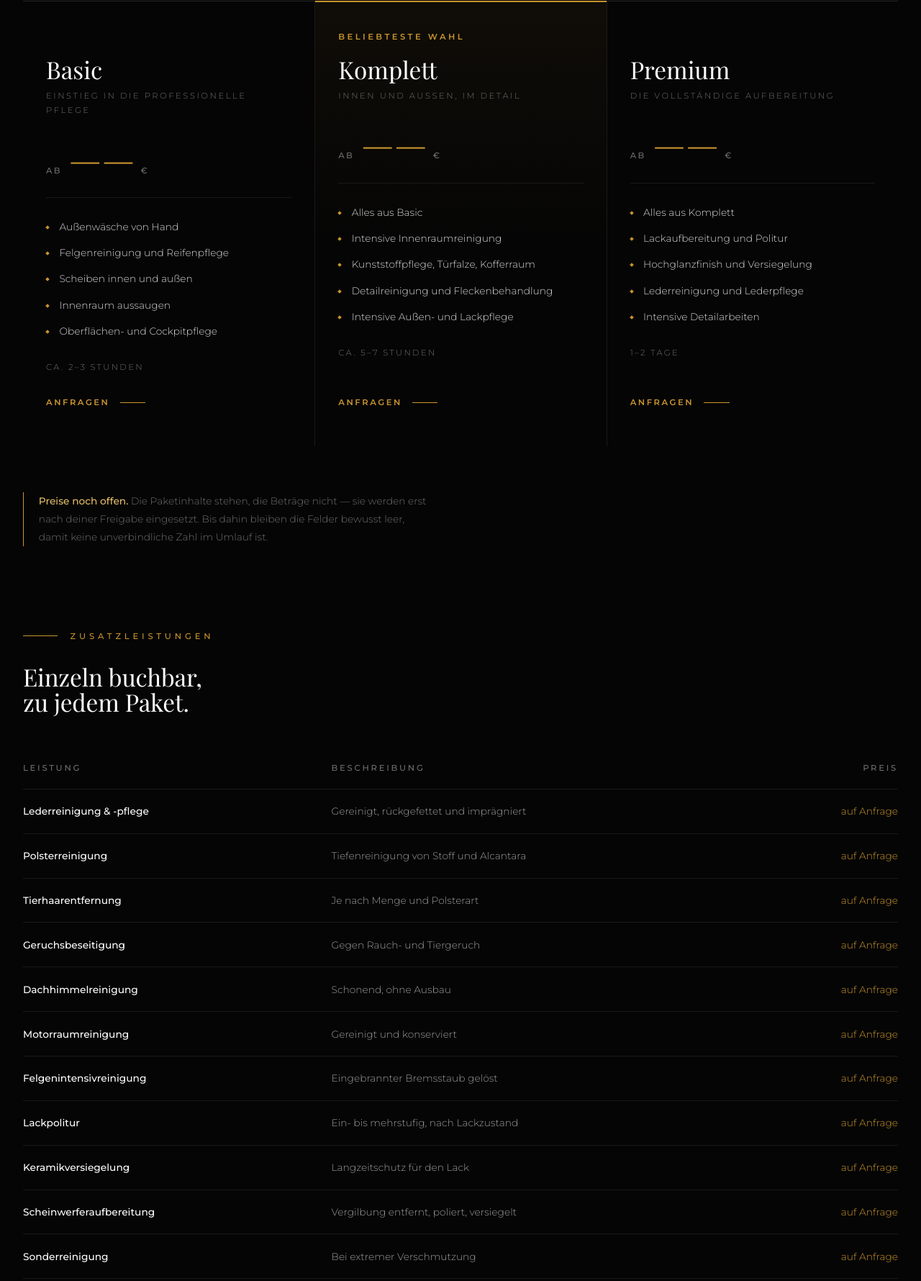
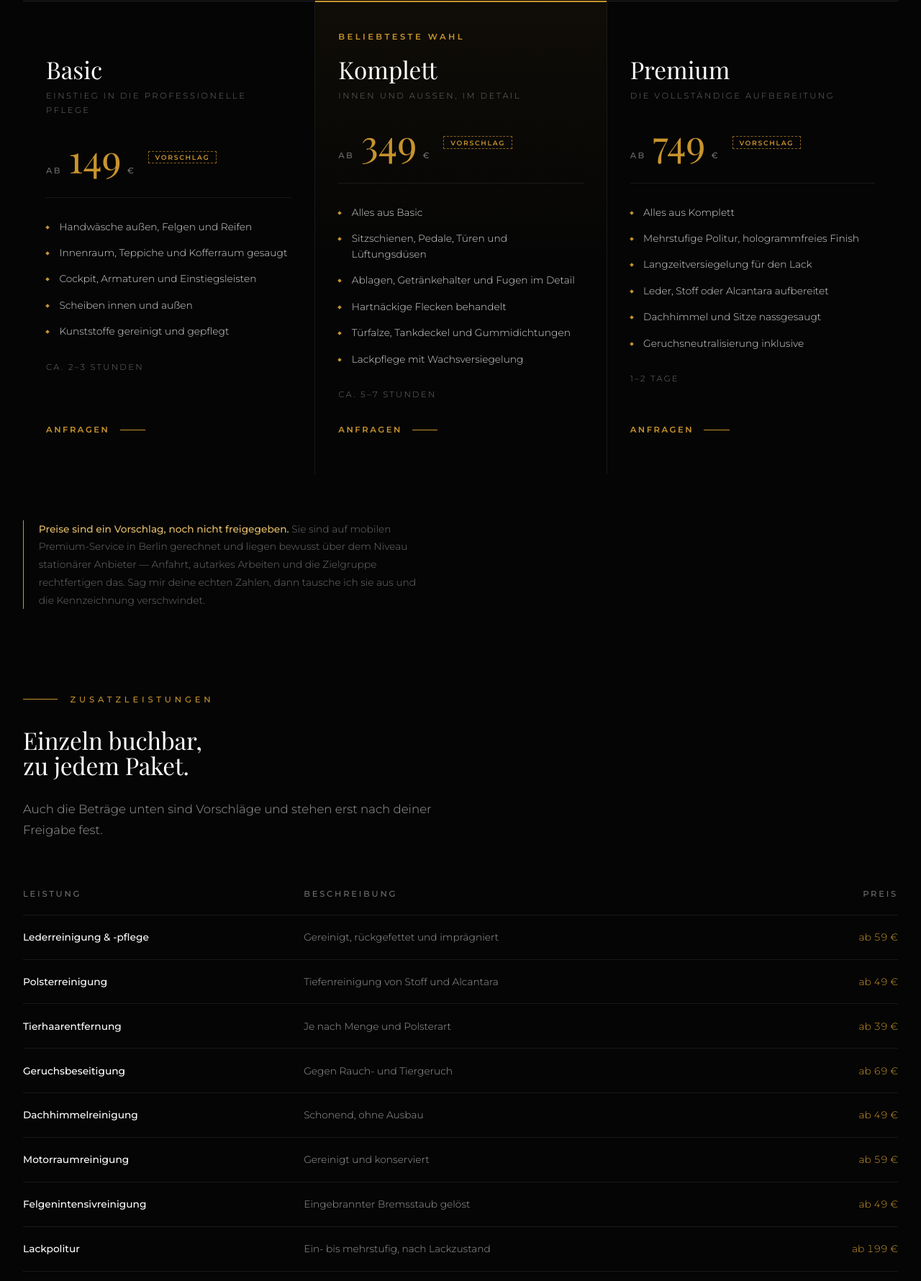
Before and after one commit to Leonnn030/Meine-Projekte, a plain HTML site: page index.html in a window 1280 px wide. Shown: the part 1958-3738 px from the top of the page at 72% size. Drawn offline with nearby package versions, Linux system fonts and the light colour scheme.

Commit message:
Preisstruktur aus der Wettbewerbsanalyse ableiten
Grundlage ist die Preisliste von Zera Detailing: dort kosten reine
Innenraumpakete stationär 79, 99 und 139 Euro. Für HAUFE SHINE greift das
zu kurz, weil der Service mobil erbracht wird und sich an Besitzer
hochwertiger Fahrzeuge richtet. Anfahrt, autarkes Arbeiten und Zielgruppe
rechtfertigen ein höheres Niveau; ein Preis neben dem eines günstigen
Anbieters würde die Positionierung untergraben.

- Basic ab 149, Komplett ab 349, Premium ab 749 Euro
- Zusatzleistungen mit Beträgen statt "auf Anfrage"; die Sonderreinigung
  bleibt aufwandsabhängig
- Alle Beträge sichtbar als Vorschlag gekennzeichnet, bis sie freigegeben
  sind
- Paketinhalte konkretisiert: Sitzschienen, Lüftungsdüsen, Türfalze,
  Dachhimmel und Nasssaugen sind benannt statt umschrieben
- Kleingedrucktes nennt Fahrzeuggröße und Verschmutzungsgrad als die
  beiden Faktoren, die den Endpreis bewegen

Co-Authored-By: Claude Opus 4.8 <noreply@anthropic.com>
Claude-Session: https://claude.ai/code/session_018cLww1YNw5eA896aHZ142v

```diff
--- a/assets/css/style.css
+++ b/assets/css/style.css
@@ -1186,6 +1186,24 @@ ul { margin: 0; padding: 0; list-style: none; }
 }
 
 .plan__price small:first-child { margin-right: 0.1rem; }
+
+/* Kennzeichnung, solange die Beträge nicht freigegeben sind.
+   Nach der Freigabe entfällt sie zusammen mit dem Hinweis darunter. */
+.tag-draft {
+  align-self: center;
+  margin-left: 0.6rem;
+  padding: 0.2rem 0.55rem;
+  border: 1px dashed var(--gold-deep);
+  color: var(--gold);
+  font-family: var(--font-sans);
+  font-size: 0.58rem;
+  font-weight: 600;
+  letter-spacing: 0.18em;
+  text-transform: uppercase;
+  white-space: nowrap;
+}
+
+.addons .tag-draft { margin-left: 0.5rem; }
 
 .plan__features {
   display: flex;
--- a/index.html
+++ b/index.html
@@ -187,13 +187,13 @@
           <h3>Basic</h3>
           <p class="plan__for">Einstieg in die professionelle Pflege</p>
         </div>
-        <p class="plan__price"><small>ab</small><span class="tbd" title="Preis noch nicht festgelegt">&mdash;&mdash;</span><small>&euro;</small></p>
+        <p class="plan__price"><small>ab</small>149<small>&euro;</small><span class="tag-draft">Vorschlag</span></p>
         <ul class="plan__features">
-          <li>Außenwäsche von Hand</li>
-          <li>Felgenreinigung und Reifenpflege</li>
+          <li>Handwäsche außen, Felgen und Reifen</li>
+          <li>Innenraum, Teppiche und Kofferraum gesaugt</li>
+          <li>Cockpit, Armaturen und Einstiegsleisten</li>
           <li>Scheiben innen und außen</li>
-          <li>Innenraum aussaugen</li>
-          <li>Oberflächen- und Cockpitpflege</li>
+          <li>Kunststoffe gereinigt und gepflegt</li>
         </ul>
         <p class="plan__duration">ca. 2–3 Stunden</p>
         <a class="arrow-link" href="#kontakt" data-paket="Basic">Anfragen</a>
@@ -205,13 +205,14 @@
           <h3>Komplett</h3>
           <p class="plan__for">Innen und außen, im Detail</p>
         </div>
-        <p class="plan__price"><small>ab</small><span class="tbd" title="Preis noch nicht festgelegt">&mdash;&mdash;</span><small>&euro;</small></p>
+        <p class="plan__price"><small>ab</small>349<small>&euro;</small><span class="tag-draft">Vorschlag</span></p>
         <ul class="plan__features">
           <li>Alles aus Basic</li>
-          <li>Intensive Innenraumreinigung</li>
-          <li>Kunststoffpflege, Türfalze, Kofferraum</li>
-          <li>Detailreinigung und Fleckenbehandlung</li>
-          <li>Intensive Außen- und Lackpflege</li>
+          <li>Sitzschienen, Pedale, Türen und Lüftungsdüsen</li>
+          <li>Ablagen, Getränkehalter und Fugen im Detail</li>
+          <li>Hartnäckige Flecken behandelt</li>
+          <li>Türfalze, Tankdeckel und Gummidichtungen</li>
+          <li>Lackpflege mit Wachsversiegelung</li>
         </ul>
         <p class="plan__duration">ca. 5–7 Stunden</p>
         <a class="arrow-link" href="#kontakt" data-paket="Komplett">Anfragen</a>
@@ -222,13 +223,14 @@
           <h3>Premium</h3>
           <p class="plan__for">Die vollständige Aufbereitung</p>
         </div>
-        <p class="plan__price"><small>ab</small><span class="tbd" title="Preis noch nicht festgelegt">&mdash;&mdash;</span><small>&euro;</small></p>
+        <p class="plan__price"><small>ab</small>749<small>&euro;</small><span class="tag-draft">Vorschlag</span></p>
         <ul class="plan__features">
           <li>Alles aus Komplett</li>
-          <li>Lackaufbereitung und Politur</li>
-          <li>Hochglanzfinish und Versiegelung</li>
-          <li>Lederreinigung und Lederpflege</li>
-          <li>Intensive Detailarbeiten</li>
+          <li>Mehrstufige Politur, hologrammfreies Finish</li>
+          <li>Langzeitversiegelung für den Lack</li>
+          <li>Leder, Stoff oder Alcantara aufbereitet</li>
+          <li>Dachhimmel und Sitze nassgesaugt</li>
+          <li>Geruchsneutralisierung inklusive</li>
         </ul>
         <p class="plan__duration">1–2 Tage</p>
         <a class="arrow-link" href="#kontakt" data-paket="Premium">Anfragen</a>
@@ -236,12 +238,13 @@
 
     </div>
 
-    <p class="pending reveal"><span><strong>Preise noch offen.</strong> Die Paketinhalte stehen, die Beträge nicht — sie werden erst nach deiner Freigabe eingesetzt. Bis dahin bleiben die Felder bewusst leer, damit keine unverbindliche Zahl im Umlauf ist.</span></p>
+    <p class="pending reveal"><span><strong>Preise sind ein Vorschlag, noch nicht freigegeben.</strong> Sie sind auf mobilen Premium-Service in Berlin gerechnet und liegen bewusst über dem Niveau stationärer Anbieter — Anfahrt, autarkes Arbeiten und die Zielgruppe rechtfertigen das. Sag mir deine echten Zahlen, dann tausche ich sie aus und die Kennzeichnung verschwindet.</span></p>
 
     <!-- Zusatzleistungen -->
     <div class="section-head reveal" style="margin-top: clamp(5rem, 9vw, 8rem); margin-bottom: clamp(2.5rem, 5vw, 4rem);">
       <p class="eyebrow">Zusatzleistungen</p>
       <h2 class="title title--sm">Einzeln buchbar,<br>zu jedem Paket.</h2>
+      <p class="intro">Auch die Beträge unten sind Vorschläge und stehen erst nach deiner Freigabe fest.</p>
     </div>
 
     <div class="table-scroll reveal">
@@ -255,22 +258,22 @@
           </tr>
         </thead>
         <tbody>
-          <tr><th scope="row">Lederreinigung &amp; -pflege</th><td>Gereinigt, rückgefettet und imprägniert</td><td>auf Anfrage</td></tr>
-          <tr><th scope="row">Polsterreinigung</th><td>Tiefenreinigung von Stoff und Alcantara</td><td>auf Anfrage</td></tr>
-          <tr><th scope="row">Tierhaarentfernung</th><td>Je nach Menge und Polsterart</td><td>auf Anfrage</td></tr>
-          <tr><th scope="row">Geruchsbeseitigung</th><td>Gegen Rauch- und Tiergeruch</td><td>auf Anfrage</td></tr>
-          <tr><th scope="row">Dachhimmelreinigung</th><td>Schonend, ohne Ausbau</td><td>auf Anfrage</td></tr>
-          <tr><th scope="row">Motorraumreinigung</th><td>Gereinigt und konserviert</td><td>auf Anfrage</td></tr>
-          <tr><th scope="row">Felgenintensivreinigung</th><td>Eingebrannter Bremsstaub gelöst</td><td>auf Anfrage</td></tr>
-          <tr><th scope="row">Lackpolitur</th><td>Ein- bis mehrstufig, nach Lackzustand</td><td>auf Anfrage</td></tr>
-          <tr><th scope="row">Keramikversiegelung</th><td>Langzeitschutz für den Lack</td><td>auf Anfrage</td></tr>
-          <tr><th scope="row">Scheinwerferaufbereitung</th><td>Vergilbung entfernt, poliert, versiegelt</td><td>auf Anfrage</td></tr>
-          <tr><th scope="row">Sonderreinigung</th><td>Bei extremer Verschmutzung</td><td>auf Anfrage</td></tr>
+          <tr><th scope="row">Lederreinigung &amp; -pflege</th><td>Gereinigt, rückgefettet und imprägniert</td><td>ab 59 &euro;</td></tr>
+          <tr><th scope="row">Polsterreinigung</th><td>Tiefenreinigung von Stoff und Alcantara</td><td>ab 49 &euro;</td></tr>
+          <tr><th scope="row">Tierhaarentfernung</th><td>Je nach Menge und Polsterart</td><td>ab 39 &euro;</td></tr>
+          <tr><th scope="row">Geruchsbeseitigung</th><td>Gegen Rauch- und Tiergeruch</td><td>ab 69 &euro;</td></tr>
+          <tr><th scope="row">Dachhimmelreinigung</th><td>Schonend, ohne Ausbau</td><td>ab 49 &euro;</td></tr>
+          <tr><th scope="row">Motorraumreinigung</th><td>Gereinigt und konserviert</td><td>ab 59 &euro;</td></tr>
+          <tr><th scope="row">Felgenintensivreinigung</th><td>Eingebrannter Bremsstaub gelöst</td><td>ab 49 &euro;</td></tr>
+          <tr><th scope="row">Lackpolitur</th><td>Ein- bis mehrstufig, nach Lackzustand</td><td>ab 199 &euro;</td></tr>
+          <tr><th scope="row">Keramikversiegelung</th><td>Langzeitschutz für den Lack</td><td>ab 399 &euro;</td></tr>
+          <tr><th scope="row">Scheinwerferaufbereitung</th><td>Vergilbung entfernt, poliert, versiegelt</td><td>ab 79 &euro;</td></tr>
+          <tr><th scope="row">Sonderreinigung</th><td>Bei extremer Verschmutzung, nach Aufwand</td><td>nach Aufwand</td></tr>
         </tbody>
       </table>
     </div>
 
-    <p class="fineprint reveal"><strong>Der finale Preis</strong> hängt von Fahrzeuggröße, Zustand und gewünschtem Leistungsumfang ab. Nach kurzer Sichtung oder anhand deiner Fotos bekommst du einen verbindlichen Festpreis — unverbindlich und kostenfrei.</p>
+    <p class="fineprint reveal"><strong>Der finale Preis</strong> hängt von Fahrzeuggröße, Verschmutzungsgrad und gewünschtem Leistungsumfang ab. Ein Kleinwagen kostet weniger als ein SUV, ein gepflegtes Fahrzeug weniger als eines mit Tierhaaren. Nach kurzer Sichtung oder anhand deiner Fotos bekommst du einen verbindlichen Festpreis — kostenfrei und ohne Verpflichtung.</p>
   </div>
 </section>
 
```
Also changed, not shown: 1 other file.
